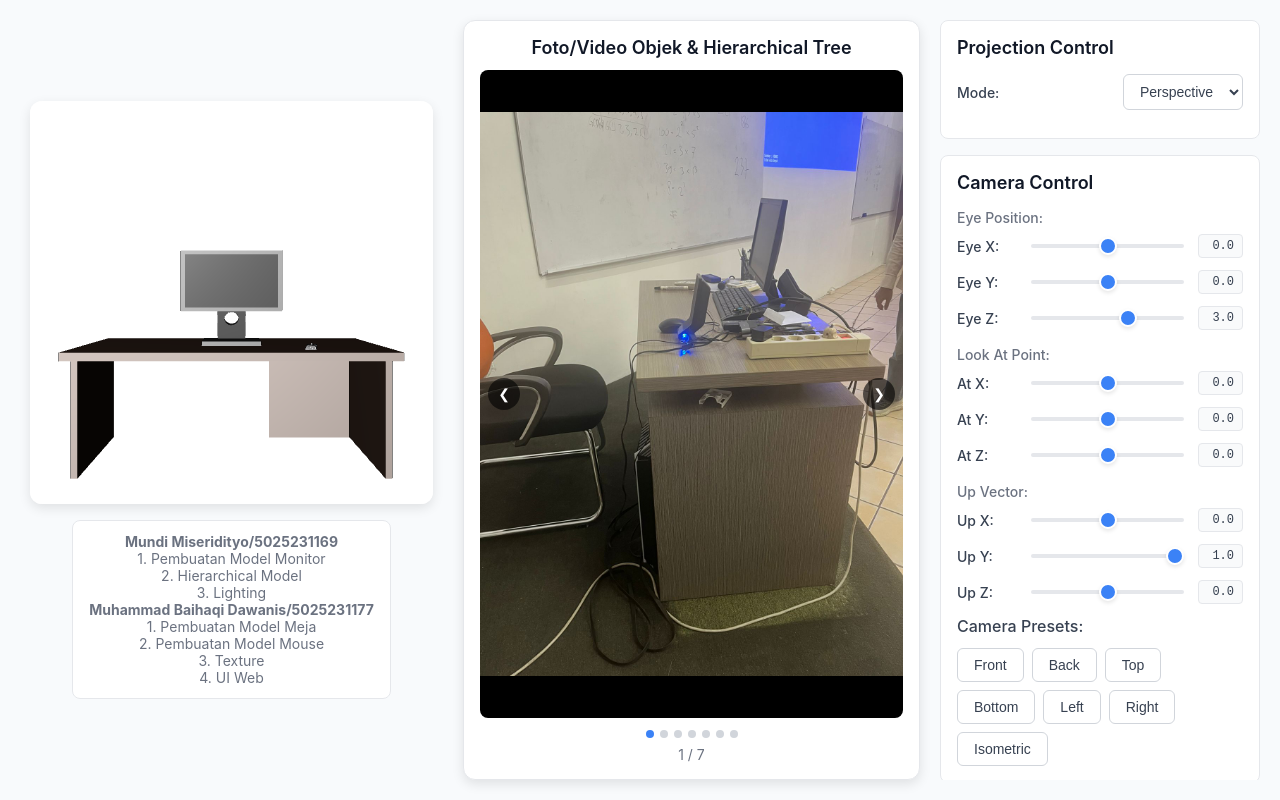
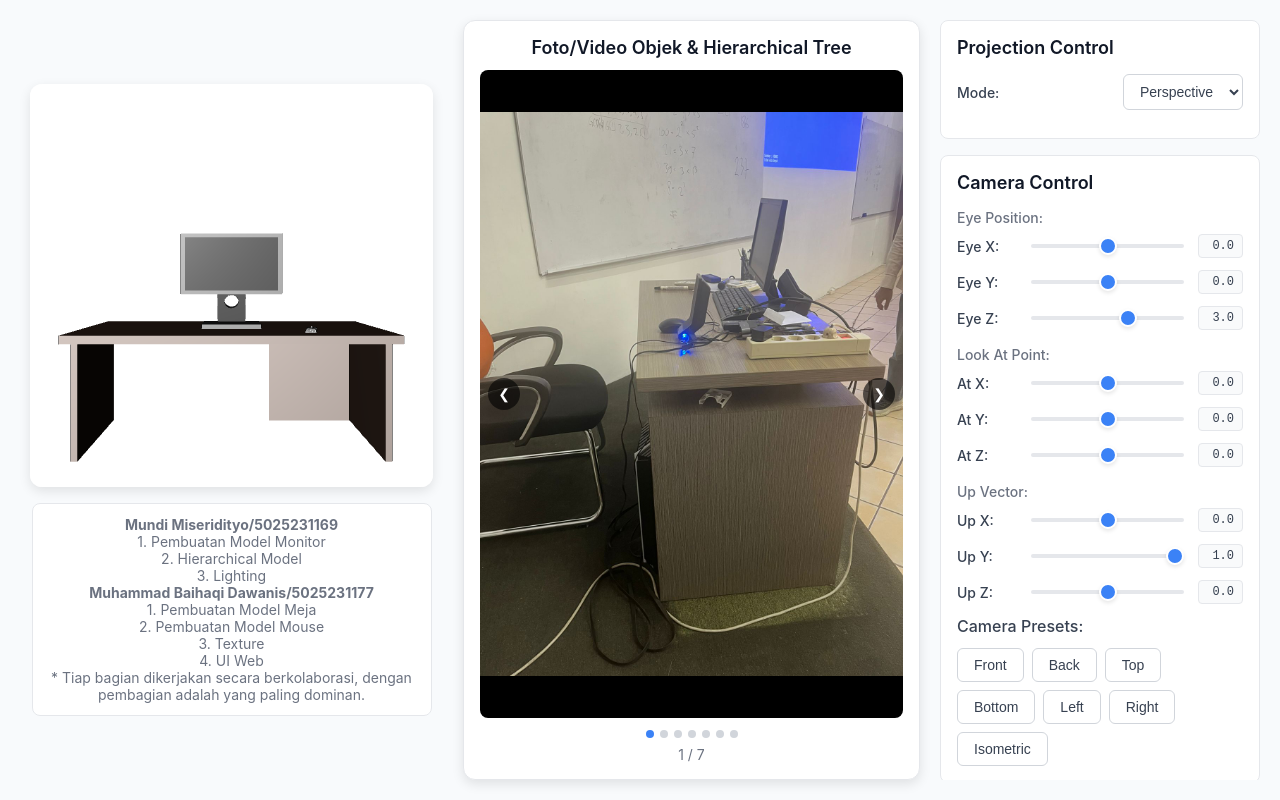
Before and after one commit to erikplol/monitor_webgl_grafkom, a plain HTML site: page index.html in a window 1280 px wide. Drawn offline with Linux system fonts and the light colour scheme; animation ran at ten frames a second.

Commit message:
feat: final tugas 2

```diff
--- a/index.html
+++ b/index.html
@@ -23,7 +23,8 @@
                 1. Pembuatan Model Meja <br>
                 2. Pembuatan Model Mouse <br>
                 3. Texture <br>
-                4. UI Web
+                4. UI Web <br>
+                * Tiap bagian dikerjakan secara berkolaborasi, dengan pembagian adalah yang paling dominan.
             </p>
         </div>
 
```
